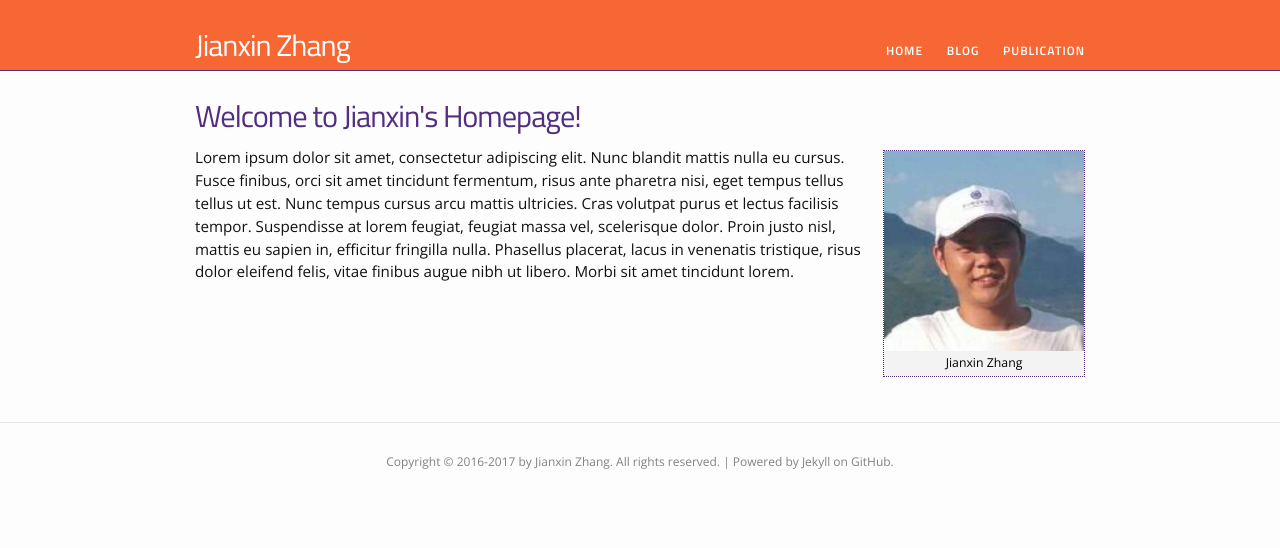
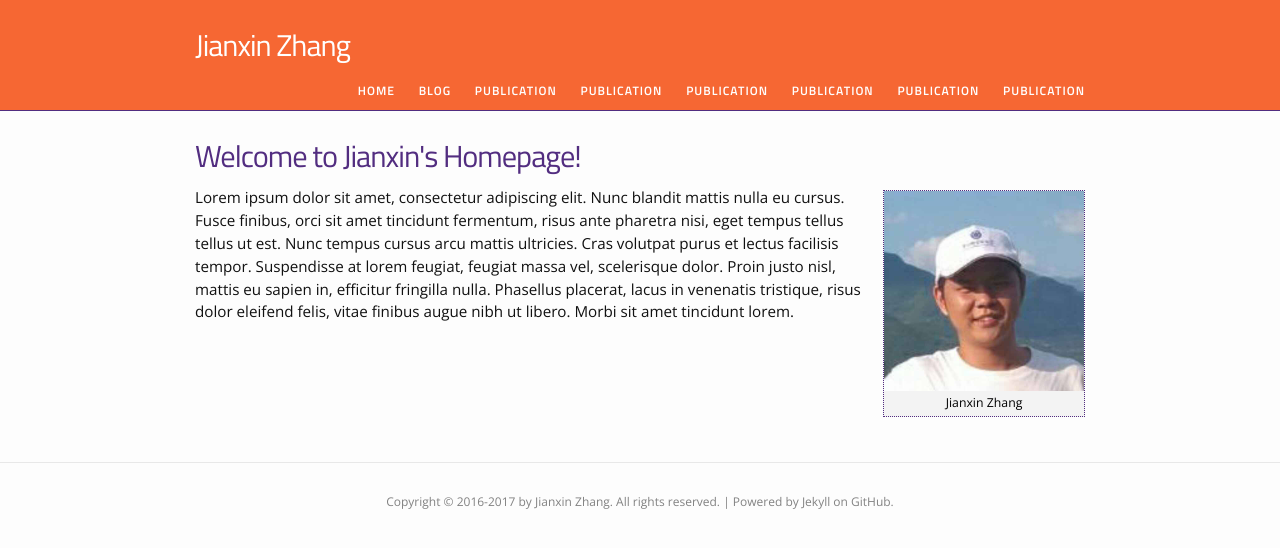
Before and after one commit to 0ZJX0/0ZJX0.github.io, a Jekyll site: the page built from index.html, in a window 1280 px wide. Shown: the top 548 px of the page. Built offline with Jekyll 4.4.1, drawn with Linux system fonts in a browser that asks for light colours.

Commit message:
Update header.html

```diff
--- a/_includes/header.html
+++ b/_includes/header.html
@@ -18,6 +18,11 @@
 				<ul class="menu">
 					<li> <a class="page-link" href="/home">Home</a></li>
 					<li> <a class="page-link"  href="/blog">Blog</a></li>
+					<li> <a class="page-link" href="/publication">Publication</a></li>
+					<li> <a class="page-link" href="/publication">Publication</a></li>
+					<li> <a class="page-link" href="/publication">Publication</a></li>
+					<li> <a class="page-link" href="/publication">Publication</a></li>
+					<li> <a class="page-link" href="/publication">Publication</a></li>
 					<li> <a class="page-link" href="/publication">Publication</a></li>
 <!--
                                         <li> <a class="page-link"  href="/publication">Research</a></li>
```
